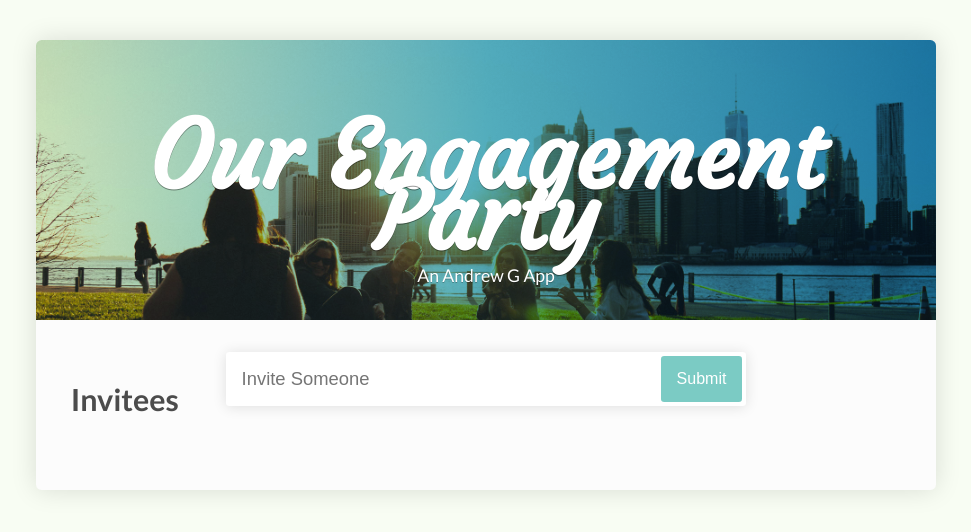
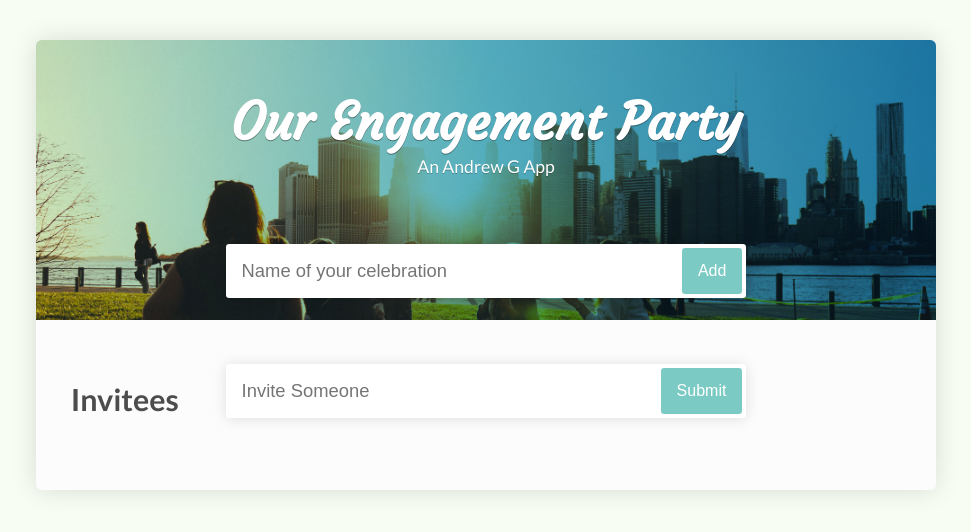
Before and after one commit to kanman/RSVP-JS-App, a plain HTML site: page index.html in a window 1280 px wide. Shown: the whole page, without its empty margins (154-1125 px from the left). Drawn offline with Linux system fonts and the light colour scheme.

Commit message:
Updating the app.js, style.css and index.html files

```diff
--- a/app.js
+++ b/app.js
@@ -78,6 +78,4 @@ const ul = li.parentNode;
 ul.removeChild(li);
 }
 
-
-
 });
--- a/css/style.css
+++ b/css/style.css
@@ -148,7 +148,7 @@
       padding: 1.25em;
     }
     h1 {
-      font-size: 3em;
+      font-size: 2em;
       margin: .3em 0 0;
     }
     ul li {
@@ -168,6 +168,7 @@
     form input {
       font-size: 1em;
       text-align: center;
+      display: block;
     }
     .wrapper {
       margin: 0;
@@ -192,7 +193,7 @@
       margin-top: 12px;
     }
     h1 {
-      font-size: 5.8em;
+      font-size: 3.2em;
     }
     h2 {
       float: left;
--- a/index.html
+++ b/index.html
@@ -17,19 +17,23 @@
 
 <header>
 
-<h1>Our Engagement Party</h1>
+<h1 id="useranswer">Our Engagement Party</h1>
 <p>An Andrew G App</p>
 
+<!– Celebration Name –>
 
+<form id="celeb" name="celeb">
+    <input type="text" name="celebration" id="celebration" placeholder="Name of your celebration">
+    <button type ="submit" name="submit" value="submit" id="firstbutton">Add</button>
 
-<!– Application Form –>
+</form>
+
+<!– Invitee Form –>
 
 <form id="registrar" name="rsvp">
-
 <input type="text" name="name" placeholder="Invite Someone">
 <button type ="submit" name="submit" value="submit"> Submit</button>
 
-</form>
 </header>
 
 
```
